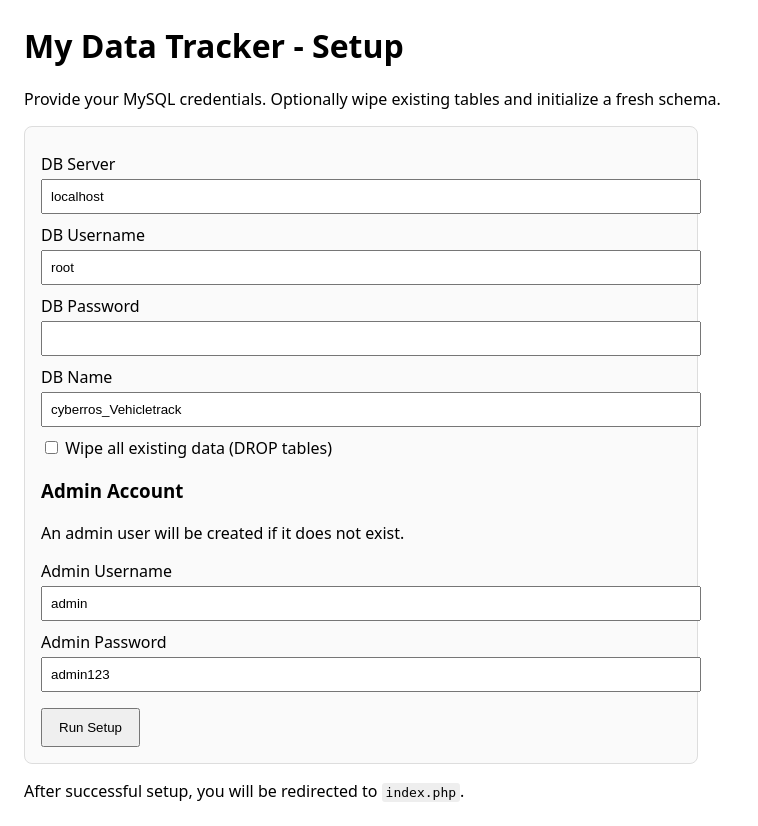
After one commit to dapoalla/mydatatracker, a PHP site: page /setup.php in a window 1280 px wide. The commit adds this page. Shown: the whole page, without its empty margins (0-758 px from the left). Run offline with PHP 8.4, Linux system fonts and the light colour scheme.

Commit message:
Setup migrations: add vehicles.vehicle_type and mileage_logs.comment; UI tweaks (Poppins, buttons); review reports fixes and cooking gas schema.

```diff
--- a/actions.php
+++ b/actions.php
@@ -298,7 +298,7 @@ if ($_SERVER["REQUEST_METHOD"] == "POST" && isset($_POST['action'])) {
         if (!empty($purchase_date) && !empty($location) && $quantity > 0 && $cost >= 0 && $current_user_id) {
             $sql = "INSERT INTO cooking_gas_logs (user_id, purchase_date, location, quantity, cost, notes) VALUES (?, ?, ?, ?, ?, ?)";
             if ($stmt = mysqli_prepare($link, $sql)) {
-                mysqli_stmt_bind_param($stmt, "isssds", $current_user_id, $purchase_date, $location, $quantity, $cost, $notes);
+                mysqli_stmt_bind_param($stmt, "issdds", $current_user_id, $purchase_date, $location, $quantity, $cost, $notes);
                 if (mysqli_stmt_execute($stmt)) {
                     $message = "Cooking gas purchase logged successfully!";
                     $message_type = 'success';
--- /dev/null
+++ b/setup.php
@@ -0,0 +1,243 @@
+<?php
+// Standalone installer: do not include config.php to avoid redirects/DB coupling.
+mysqli_report(MYSQLI_REPORT_ERROR | MYSQLI_REPORT_STRICT);
+
+$message = '';
+$success = false;
+
+function render_form($message = '') {
+    $safeMsg = $message ? '<p style="color:' . (str_contains($message, 'error') ? 'red' : 'green') . '">' . htmlspecialchars($message) . '</p>' : '';
+    echo '<!DOCTYPE html><html><head><meta charset="UTF-8"><meta name="viewport" content="width=device-width, initial-scale=1.0"><title>My Data Tracker - Setup</title><style>body{font-family:system-ui,Segoe UI,Arial;margin:24px;}form{max-width:640px;padding:16px;border:1px solid #ddd;border-radius:8px;background:#fafafa}label{display:block;margin-top:10px}input[type=text],input[type=password]{width:100%;padding:8px;margin-top:4px}button{margin-top:16px;padding:10px 16px}code{background:#eee;padding:2px 4px;border-radius:3px}</style></head><body>';
+    echo '<h1>My Data Tracker - Setup</h1>' . $safeMsg;
+    echo '<p>Provide your MySQL credentials. Optionally wipe existing tables and initialize a fresh schema.</p>';
+    echo '<form method="post" action="setup.php">';
+    echo '<label>DB Server <input type="text" name="db_server" value="' . htmlspecialchars($_POST['db_server'] ?? 'localhost') . '" required></label>';
+    echo '<label>DB Username <input type="text" name="db_username" value="' . htmlspecialchars($_POST['db_username'] ?? 'root') . '" required></label>';
+    echo '<label>DB Password <input type="password" name="db_password" value="' . htmlspecialchars($_POST['db_password'] ?? '') . '"></label>';
+    echo '<label>DB Name <input type="text" name="db_name" value="' . htmlspecialchars($_POST['db_name'] ?? 'cyberros_Vehicletrack') . '" required></label>';
+    echo '<label><input type="checkbox" name="wipe" value="1" ' . (!empty($_POST['wipe']) ? 'checked' : '') . '> Wipe all existing data (DROP tables)</label>';
+    echo '<h3>Admin Account</h3>';
+    echo '<p>An admin user will be created if it does not exist.</p>';
+    echo '<label>Admin Username <input type="text" name="admin_username" value="' . htmlspecialchars($_POST['admin_username'] ?? 'admin') . '" required></label>';
+    echo '<label>Admin Password <input type="text" name="admin_password" value="' . htmlspecialchars($_POST['admin_password'] ?? 'admin123') . '" required></label>';
+    echo '<button type="submit">Run Setup</button>';
+    echo '</form>';
+    echo '<p>After successful setup, you will be redirected to <code>index.php</code>.</p>';
+    echo '</body></html>';
+}
+
+if ($_SERVER['REQUEST_METHOD'] !== 'POST') {
+    render_form();
+    exit;
+}
+
+// Handle POST
+$dbServer = trim($_POST['db_server'] ?? 'localhost');
+$dbUser   = trim($_POST['db_username'] ?? 'root');
+$dbPass   = (string)($_POST['db_password'] ?? '');
+$dbName   = trim($_POST['db_name'] ?? 'cyberros_Vehicletrack');
+$wipe     = !empty($_POST['wipe']);
+$adminU   = trim($_POST['admin_username'] ?? 'admin');
+$adminP   = (string)($_POST['admin_password'] ?? 'admin123');
+
+try {
+    // Connect to server first (without selecting DB)
+    $link = mysqli_connect($dbServer, $dbUser, $dbPass);
+    // Create DB if missing
+    mysqli_query($link, 'CREATE DATABASE IF NOT EXISTS `' . mysqli_real_escape_string($link, $dbName) . '` CHARACTER SET utf8mb4 COLLATE utf8mb4_unicode_ci');
+    mysqli_select_db($link, $dbName);
+    mysqli_set_charset($link, 'utf8mb4');
+
+    // Wipe existing tables if requested
+    if ($wipe) {
+        $tables = [
+            'cooking_gas_logs',
+            'fuel_logs',
+            'electricity_logs',
+            'electricity_meters',
+            'maintenance_logs',
+            'mileage_logs',
+            'items',
+            'vehicles',
+            'users'
+        ];
+        foreach ($tables as $t) {
+            mysqli_query($link, 'DROP TABLE IF EXISTS `' . $t . '`');
+        }
+    }
+
+    // Create schema (idempotent)
+    $schemaSql = [
+        // Users
+        'CREATE TABLE IF NOT EXISTS `users` (
+            `id` INT UNSIGNED AUTO_INCREMENT PRIMARY KEY,
+            `username` VARCHAR(64) NOT NULL UNIQUE,
+            `password_hash` VARCHAR(255) NOT NULL,
+            `role` VARCHAR(16) NOT NULL DEFAULT "user",
+            `created_at` TIMESTAMP DEFAULT CURRENT_TIMESTAMP
+        ) ENGINE=InnoDB DEFAULT CHARSET=utf8mb4',
+        // Vehicles
+        'CREATE TABLE IF NOT EXISTS `vehicles` (
+            `id` INT UNSIGNED AUTO_INCREMENT PRIMARY KEY,
+            `user_id` INT UNSIGNED NOT NULL,
+            `make` VARCHAR(64) NOT NULL,
+            `model` VARCHAR(64) NOT NULL,
+            `plate_number` VARCHAR(32) NOT NULL UNIQUE,
+            `vehicle_type` VARCHAR(32) NULL,
+            `year` VARCHAR(16) NULL,
+            INDEX (`user_id`),
+            CONSTRAINT `fk_vehicles_user` FOREIGN KEY (`user_id`) REFERENCES `users`(`id`) ON DELETE CASCADE
+        ) ENGINE=InnoDB DEFAULT CHARSET=utf8mb4',
+        // Items
+        'CREATE TABLE IF NOT EXISTS `items` (
+            `id` INT UNSIGNED AUTO_INCREMENT PRIMARY KEY,
+            `name` VARCHAR(64) NOT NULL,
+            `item_type` VARCHAR(32) NOT NULL,
+            `vehicle_id` INT UNSIGNED NOT NULL,
+            `user_id` INT UNSIGNED NOT NULL,
+            `expiry_date` DATE NULL,
+            `last_renewal_date` DATE NULL,
+            `last_renewal_cost` DECIMAL(10,2) NOT NULL DEFAULT 0.00,
+            UNIQUE KEY `uq_items_name_vehicle_user` (`name`, `vehicle_id`, `user_id`),
+            INDEX (`vehicle_id`), INDEX (`user_id`),
+            CONSTRAINT `fk_items_vehicle` FOREIGN KEY (`vehicle_id`) REFERENCES `vehicles`(`id`) ON DELETE CASCADE,
+            CONSTRAINT `fk_items_user` FOREIGN KEY (`user_id`) REFERENCES `users`(`id`) ON DELETE CASCADE
+        ) ENGINE=InnoDB DEFAULT CHARSET=utf8mb4',
+        // Mileage logs
+        'CREATE TABLE IF NOT EXISTS `mileage_logs` (
+            `id` INT UNSIGNED AUTO_INCREMENT PRIMARY KEY,
+            `vehicle_id` INT UNSIGNED NOT NULL,
+            `user_id` INT UNSIGNED NOT NULL,
+            `mileage_reading` INT UNSIGNED NOT NULL,
+            `log_date` DATE NOT NULL,
+            `comment` VARCHAR(255) NULL,
+            INDEX (`vehicle_id`), INDEX (`user_id`),
+            CONSTRAINT `fk_mileage_vehicle` FOREIGN KEY (`vehicle_id`) REFERENCES `vehicles`(`id`) ON DELETE CASCADE,
+            CONSTRAINT `fk_mileage_user` FOREIGN KEY (`user_id`) REFERENCES `users`(`id`) ON DELETE CASCADE
+        ) ENGINE=InnoDB DEFAULT CHARSET=utf8mb4',
+        // Maintenance logs
+        'CREATE TABLE IF NOT EXISTS `maintenance_logs` (
+            `id` INT UNSIGNED AUTO_INCREMENT PRIMARY KEY,
+            `vehicle_id` INT UNSIGNED NOT NULL,
+            `user_id` INT UNSIGNED NOT NULL,
+            `maintenance_date` DATE NOT NULL,
+            `work_done` VARCHAR(255) NOT NULL,
+            `cost` DECIMAL(10,2) NOT NULL DEFAULT 0.00,
+            INDEX (`vehicle_id`), INDEX (`user_id`),
+            CONSTRAINT `fk_maint_vehicle` FOREIGN KEY (`vehicle_id`) REFERENCES `vehicles`(`id`) ON DELETE CASCADE,
+            CONSTRAINT `fk_maint_user` FOREIGN KEY (`user_id`) REFERENCES `users`(`id`) ON DELETE CASCADE
+        ) ENGINE=InnoDB DEFAULT CHARSET=utf8mb4',
+        // Electricity meters
+        'CREATE TABLE IF NOT EXISTS `electricity_meters` (
+            `id` INT UNSIGNED AUTO_INCREMENT PRIMARY KEY,
+            `user_id` INT UNSIGNED NOT NULL,
+            `meter_number` VARCHAR(64) NOT NULL,
+            `description` VARCHAR(255) NULL,
+            INDEX (`user_id`),
+            CONSTRAINT `fk_meter_user` FOREIGN KEY (`user_id`) REFERENCES `users`(`id`) ON DELETE CASCADE
+        ) ENGINE=InnoDB DEFAULT CHARSET=utf8mb4',
+        // Electricity logs
+        'CREATE TABLE IF NOT EXISTS `electricity_logs` (
+            `id` INT UNSIGNED AUTO_INCREMENT PRIMARY KEY,
+            `meter_id` INT UNSIGNED NOT NULL,
+            `purchase_date` DATE NOT NULL,
+            `units_purchased` DECIMAL(10,2) NOT NULL DEFAULT 0.00,
+            `cost` DECIMAL(10,2) NOT NULL DEFAULT 0.00,
+            `notes` VARCHAR(255) NULL,
+            INDEX (`meter_id`),
+            CONSTRAINT `fk_log_meter` FOREIGN KEY (`meter_id`) REFERENCES `electricity_meters`(`id`) ON DELETE CASCADE
+        ) ENGINE=InnoDB DEFAULT CHARSET=utf8mb4',
+        // Fuel logs (vehicle/user scoped)
+        'CREATE TABLE IF NOT EXISTS `fuel_logs` (
+            `id` INT UNSIGNED AUTO_INCREMENT PRIMARY KEY,
+            `vehicle_id` INT UNSIGNED NOT NULL,
+            `user_id` INT UNSIGNED NOT NULL,
+            `purchase_date` DATE NOT NULL,
+            `volume` DECIMAL(10,2) NOT NULL DEFAULT 0.00,
+            `cost` DECIMAL(10,2) NOT NULL DEFAULT 0.00,
+            `odometer_reading` INT UNSIGNED NULL,
+            INDEX (`vehicle_id`), INDEX (`user_id`),
+            CONSTRAINT `fk_fuel_vehicle` FOREIGN KEY (`vehicle_id`) REFERENCES `vehicles`(`id`) ON DELETE CASCADE,
+            CONSTRAINT `fk_fuel_user` FOREIGN KEY (`user_id`) REFERENCES `users`(`id`) ON DELETE CASCADE
+        ) ENGINE=InnoDB DEFAULT CHARSET=utf8mb4',
+        // Cooking gas logs (user scoped)
+        'CREATE TABLE IF NOT EXISTS `cooking_gas_logs` (
+            `id` INT UNSIGNED AUTO_INCREMENT PRIMARY KEY,
+            `user_id` INT UNSIGNED NOT NULL,
+            `purchase_date` DATE NOT NULL,
+            `location` VARCHAR(255) NOT NULL,
+            `quantity` DECIMAL(10,2) NOT NULL DEFAULT 0.00,
+            `cost` DECIMAL(10,2) NOT NULL DEFAULT 0.00,
+            `notes` VARCHAR(255) NULL,
+            INDEX (`user_id`),
+            CONSTRAINT `fk_gas_user` FOREIGN KEY (`user_id`) REFERENCES `users`(`id`) ON DELETE CASCADE
+        ) ENGINE=InnoDB DEFAULT CHARSET=utf8mb4',
+    ];
+    foreach ($schemaSql as $sql) { mysqli_query($link, $sql); }
+
+    // --- Migrations for existing installations ---
+    // Ensure vehicles table has vehicle_type column even if table existed before this update
+    try {
+        $colCheck = mysqli_query($link, "SHOW COLUMNS FROM `vehicles` LIKE 'vehicle_type'");
+        if ($colCheck && mysqli_num_rows($colCheck) === 0) {
+            mysqli_query($link, "ALTER TABLE `vehicles` ADD COLUMN `vehicle_type` VARCHAR(32) NULL AFTER `plate_number`");
+        }
+        if ($colCheck) { mysqli_free_result($colCheck); }
+    } catch (Throwable $e) {
+        // Non-fatal: continue setup even if migration fails
+        error_log('Setup migration warning (vehicles.vehicle_type): ' . $e->getMessage());
+    }
+
+    // Ensure mileage_logs table has comment column
+    try {
+        $colCheck2 = mysqli_query($link, "SHOW COLUMNS FROM `mileage_logs` LIKE 'comment'");
+        if ($colCheck2 && mysqli_num_rows($colCheck2) === 0) {
+            mysqli_query($link, "ALTER TABLE `mileage_logs` ADD COLUMN `comment` VARCHAR(255) NULL AFTER `log_date`");
+        }
+        if ($colCheck2) { mysqli_free_result($colCheck2); }
+    } catch (Throwable $e) {
+        error_log('Setup migration warning (mileage_logs.comment): ' . $e->getMessage());
+    }
+
+    // Create admin user if missing
+    $stmt = mysqli_prepare($link, 'SELECT id FROM users WHERE username = ?');
+    mysqli_stmt_bind_param($stmt, 's', $adminU);
+    mysqli_stmt_execute($stmt);
+    mysqli_stmt_store_result($stmt);
+    if (mysqli_stmt_num_rows($stmt) === 0) {
+        mysqli_stmt_close($stmt);
+        $hash = password_hash($adminP, PASSWORD_DEFAULT);
+        $stmtIns = mysqli_prepare($link, 'INSERT INTO users (username, password_hash, role) VALUES (?, ?, "admin")');
+        mysqli_stmt_bind_param($stmtIns, 'ss', $adminU, $hash);
+        mysqli_stmt_execute($stmtIns);
+        mysqli_stmt_close($stmtIns);
+    } else {
+        mysqli_stmt_close($stmt);
+    }
+
+    // Write config.local.php with provided credentials
+    $configLocal = <<<PHP
+<?php
+define('DB_SERVER', '{$dbServer}');
+define('DB_USERNAME', '{$dbUser}');
+define('DB_PASSWORD', '{$dbPass}');
+define('DB_NAME', '{$dbName}');
+PHP;
+    file_put_contents(__DIR__ . '/config.local.php', $configLocal);
+
+    // Create install lock
+    file_put_contents(__DIR__ . '/install.lock', 'installed ' . date('c'));
+
+    $success = true;
+    $message = 'Setup completed successfully. Redirecting to dashboard...';
+} catch (Throwable $e) {
+    $message = 'Setup error: ' . $e->getMessage();
+}
+
+if ($success) {
+    echo '<!DOCTYPE html><meta http-equiv="refresh" content="2;url=index.php">';
+    render_form($message);
+} else {
+    render_form($message);
+}
+?>
```
Also changed, not shown: config.php (+75 -9 lines), index.php (+20 -0 lines), login.php (+18 -8 lines), style.css (+12 -4 lines), 1 other file.
